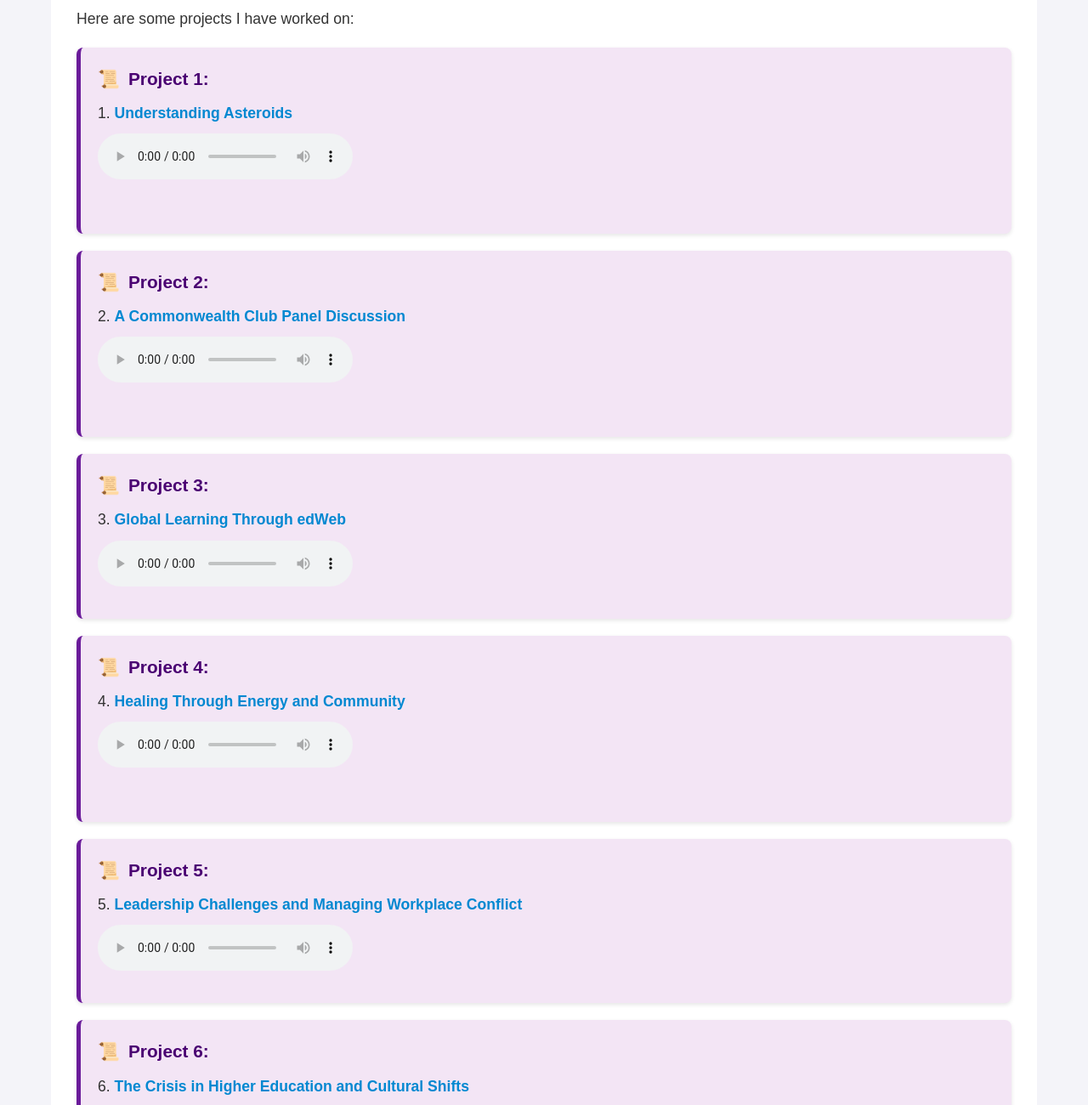
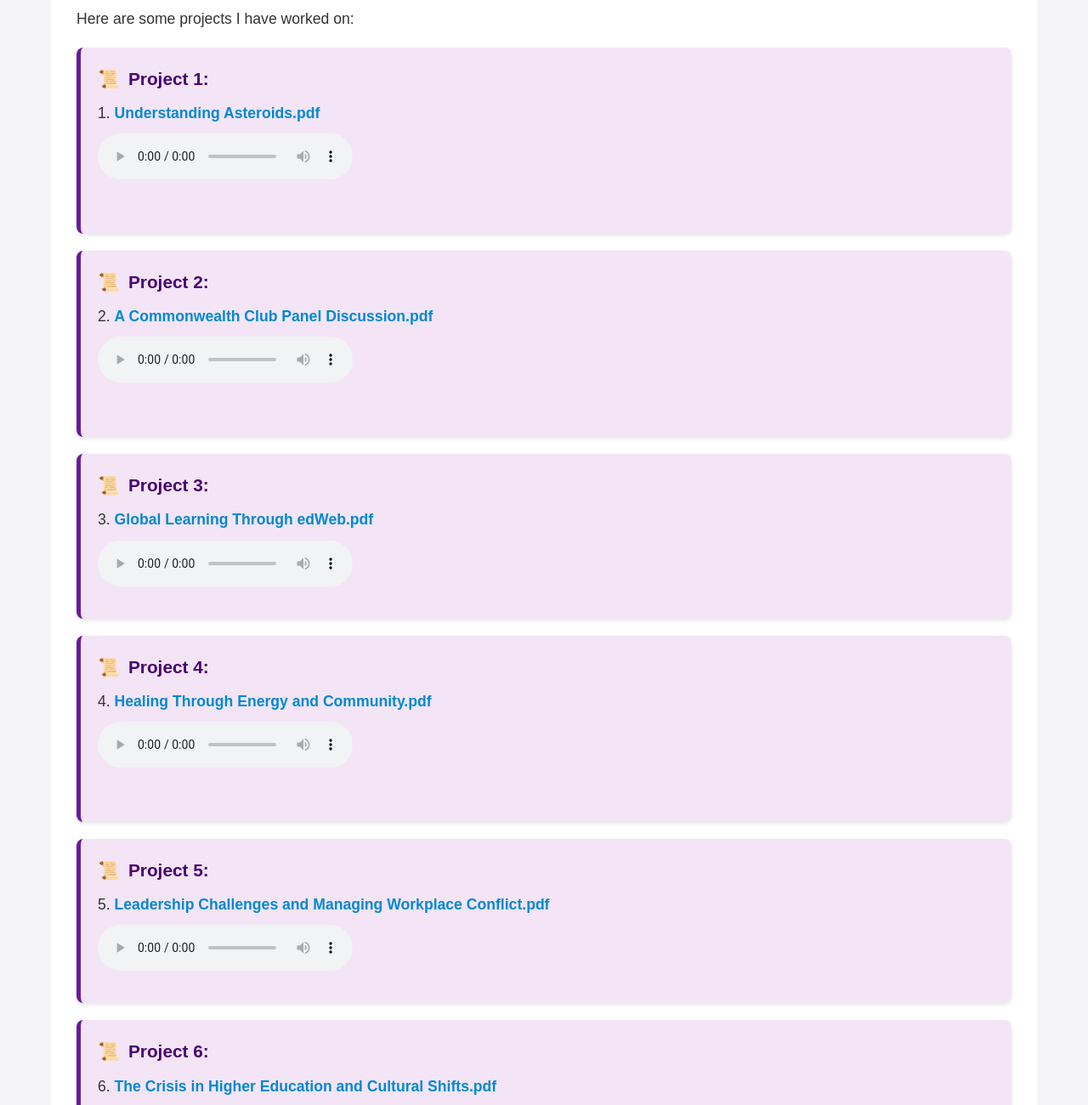
Before and after one commit to Vee-Mukoma/my_virtualTranscription_portfolio, a plain HTML site: page index.html in a window 1280 px wide. Shown: the part 1440-2740 px from the top of the page at 85% size. Drawn offline with Linux system fonts and the light colour scheme.

Commit message:
Added .pdf to project names

```diff
--- a/index.html
+++ b/index.html
@@ -43,7 +43,7 @@
             <div class="project">
                 <h4>Project 1:</h4>
                 <li>
-                    <a href="./Project samples/Speaker1 - transcript.pdf" target="_blank">Understanding Asteroids</a><br>
+                    <a href="./Project samples/Speaker1 - transcript.pdf" target="_blank">Understanding Asteroids.pdf</a><br>
                     <audio controls>
                         <source src="./Project samples/Speaker1.mp3" type="audio/mpeg">
                     </audio><br>
@@ -52,7 +52,7 @@
         <div class="project">
             <h4>Project 2:</h4>
                 <li>
-                    <a href="./Project samples/Speaker2 - transcript.pdf" target="_blank">A Commonwealth Club Panel Discussion</a><br>
+                    <a href="./Project samples/Speaker2 - transcript.pdf" target="_blank">A Commonwealth Club Panel Discussion.pdf</a><br>
                     <audio controls>
                         <source src="./Project samples/Speaker2.mp3" type="audio/mpeg">
                     </audio><br>
@@ -62,7 +62,7 @@
         <div class="project">
             <h4>Project 3:</h4>
                 <li>
-                    <a href="./Project samples/Speaker3 - transcript.pdf" target="_blank">Global Learning Through edWeb</a><br>
+                    <a href="./Project samples/Speaker3 - transcript.pdf" target="_blank">Global Learning Through edWeb.pdf</a><br>
                     <audio controls>
                         <source src="./Project samples/Speaker3.mp3" type="audio/mpeg">
                     </audio><br>
@@ -71,7 +71,7 @@
         <div class="project">
             <h4>Project 4:</h4>
                 <li>
-                    <a href="./Project samples/Speaker4 - transcript.pdf" target="_blank"> Healing Through Energy and Community</a><br>
+                    <a href="./Project samples/Speaker4 - transcript.pdf" target="_blank"> Healing Through Energy and Community.pdf</a><br>
                     <audio controls>
                         <source src="./Project samples/Speaker4.mp3" type="audio/mpeg">
                     </audio><br>
@@ -80,7 +80,7 @@
         <div class="project">
             <h4>Project 5:</h4>
                 <li>
-                    <a href="./Project samples/Speaker5 - transcript.pdf" target="_blank">Leadership Challenges and Managing Workplace Conflict</a><br>
+                    <a href="./Project samples/Speaker5 - transcript.pdf" target="_blank">Leadership Challenges and Managing Workplace Conflict.pdf</a><br>
                     <audio controls>
                         <source src="./Project samples/Speaker5.mp3" type="audio/mpeg">
                     </audio><br>
@@ -89,7 +89,7 @@
         <div class="project">
             <h4>Project 6:</h4>
                 <li>
-                    <a href="./Project samples/Speaker6 - transcript.pdf" target="_blank">The Crisis in Higher Education and Cultural Shifts</a><br>
+                    <a href="./Project samples/Speaker6 - transcript.pdf" target="_blank">The Crisis in Higher Education and Cultural Shifts.pdf</a><br>
                     <audio controls>
                         <source src="./Project samples/Speaker6.mp3" type="audio/mpeg">
                     </audio><br>
```
